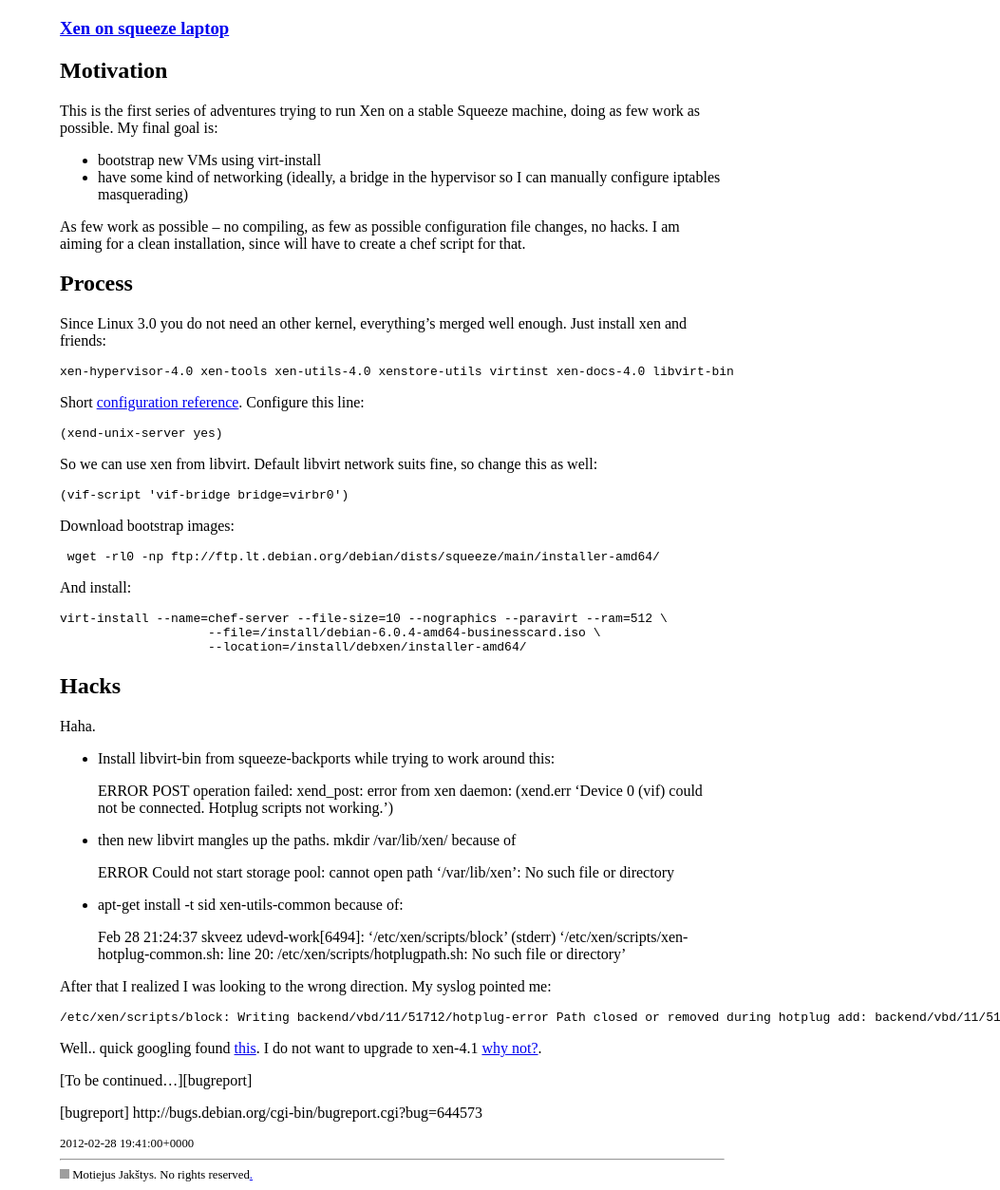
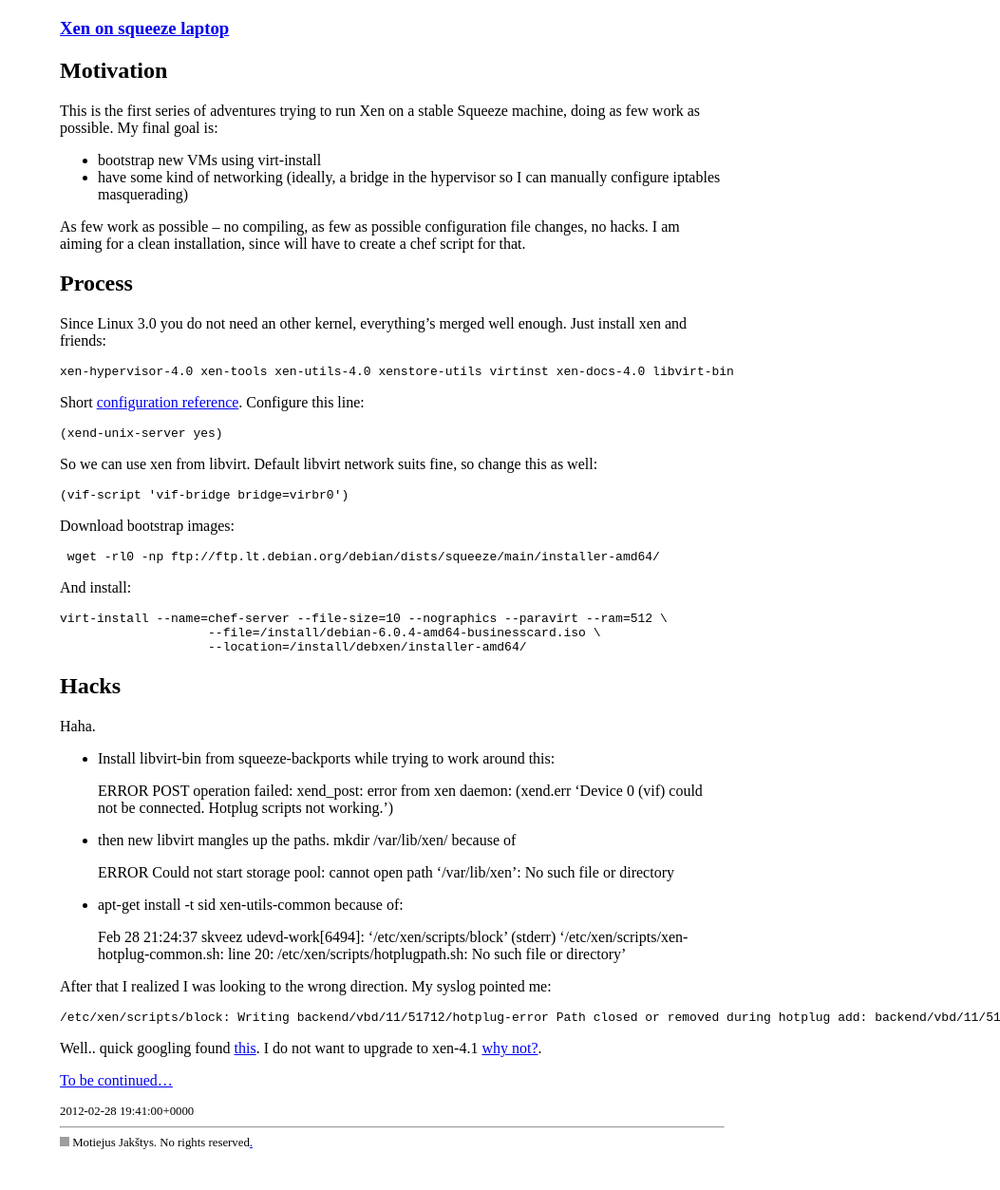
Before and after one commit to Motiejus/motiejus.github.com, a Jekyll site: the page built from _posts/2012-02-28-xen_on_squeeze_laptop.markdown, in a window 1280 px wide. Shown: the whole page at 95% size, without its empty margins (227-1280 px from the left). Built offline with Jekyll 4.4.1, drawn with Linux system fonts in a browser that asks for light colours; after the commit the page ends 1219 px from its top, so only the background shows below that; grey boxes are pictures that could not be loaded.

Commit message:
Fix small typo

```diff
--- a/_posts/2012-02-28-xen_on_squeeze_laptop.markdown
+++ b/_posts/2012-02-28-xen_on_squeeze_laptop.markdown
@@ -72,4 +72,4 @@
 [config]: http://blog.penumbra.be/2010/02/xen-libvirt-debian-lenny/
 [2]: http://lists.fedoraproject.org/pipermail/xen/2011-February/005369.html
 [3]: http://lists.debian.org/debian-devel/2012/02/msg00159.html
-[bugreport] http://bugs.debian.org/cgi-bin/bugreport.cgi?bug=644573
+[bugreport]: http://bugs.debian.org/cgi-bin/bugreport.cgi?bug=644573
```
